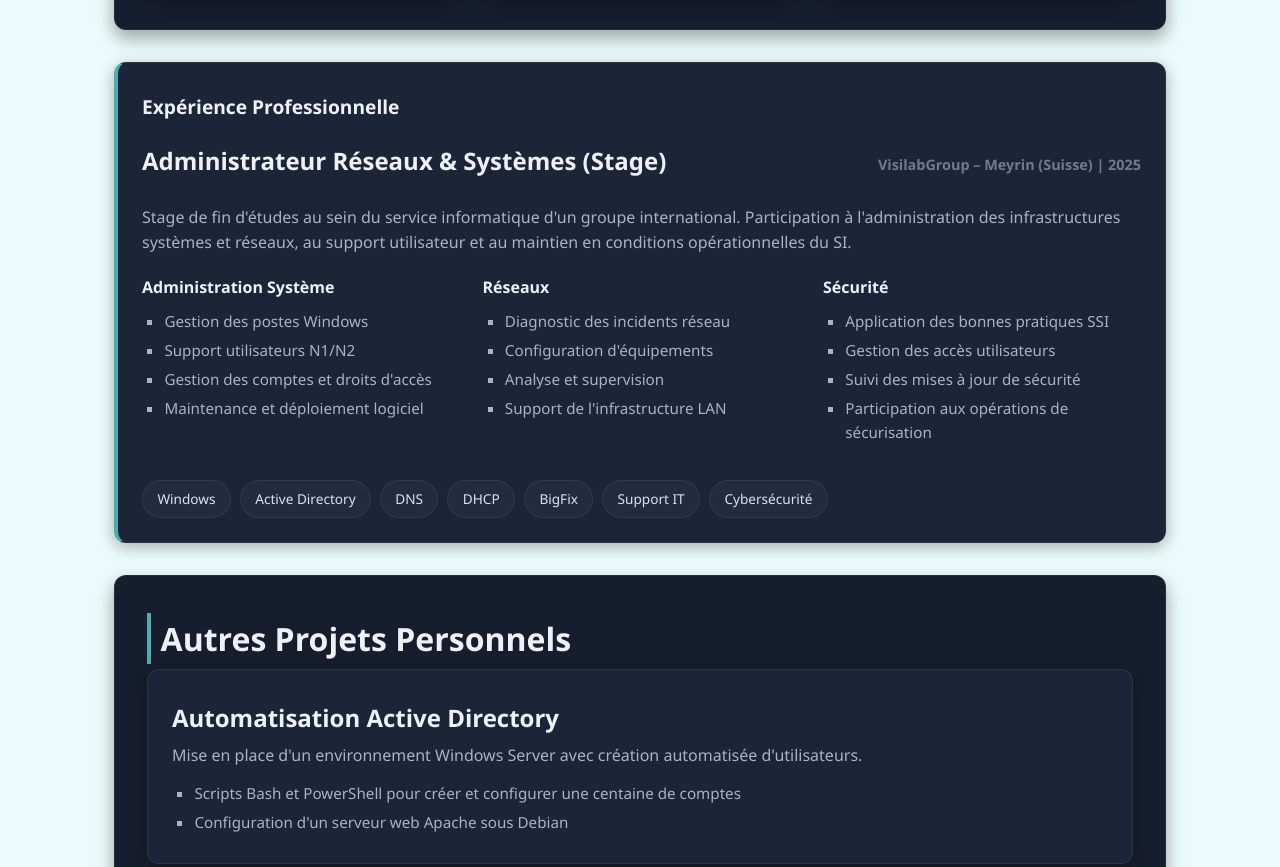
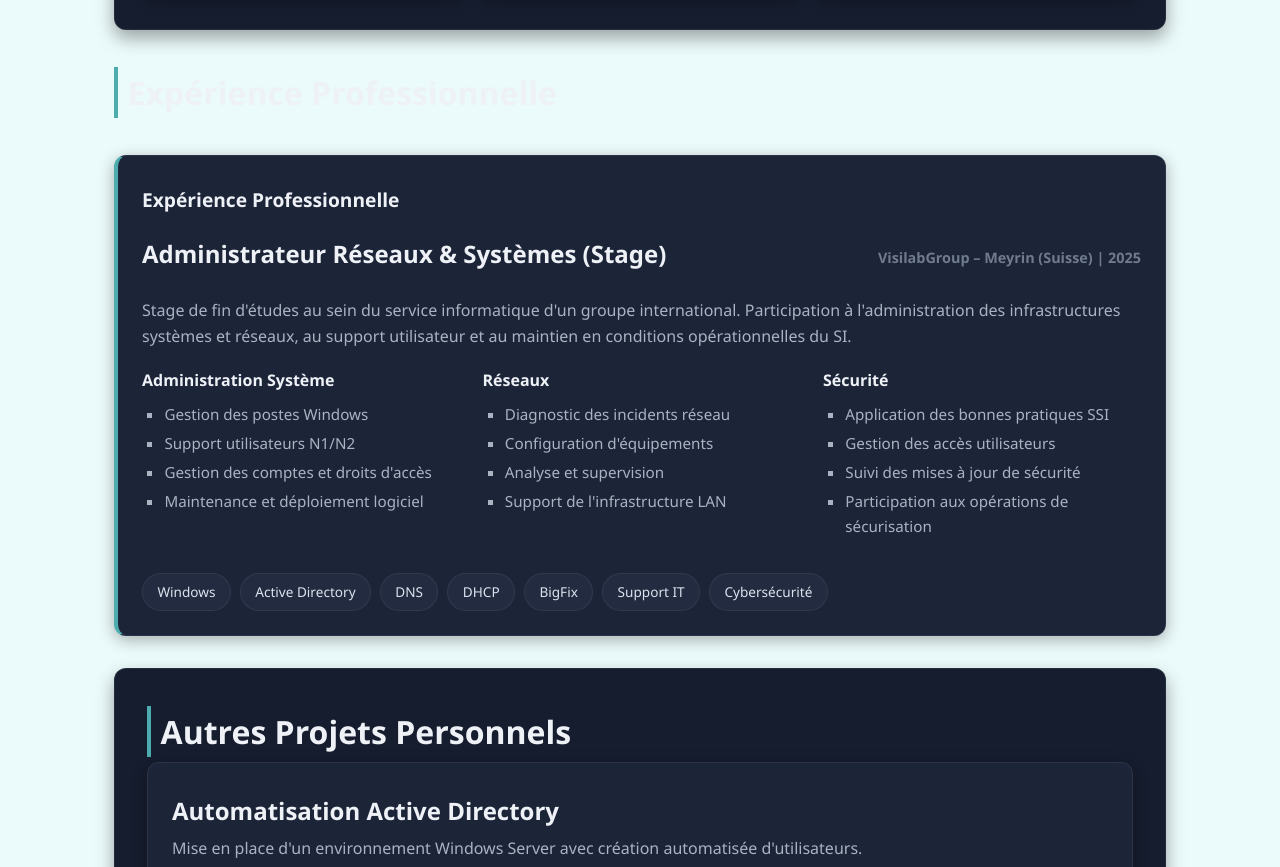
Before and after one commit to Ptan07/portfolio_iut, a plain HTML site: page index.html in a window 1280 px wide. Shown: the part 3248-4115 px from the top of the page. Drawn offline with Linux system fonts and the light colour scheme.

Commit message:
Update index.html

```diff
--- a/index.html
+++ b/index.html
@@ -263,7 +263,7 @@
     </section>
     <!-- Éxprérience Professionnel -->
 
-
+<h2> Expérience Professionnelle</h2>
     <div class="card experience-card">
      <h2> Expérience Professionnelle</h2>
         <div class="experience-header">
```
